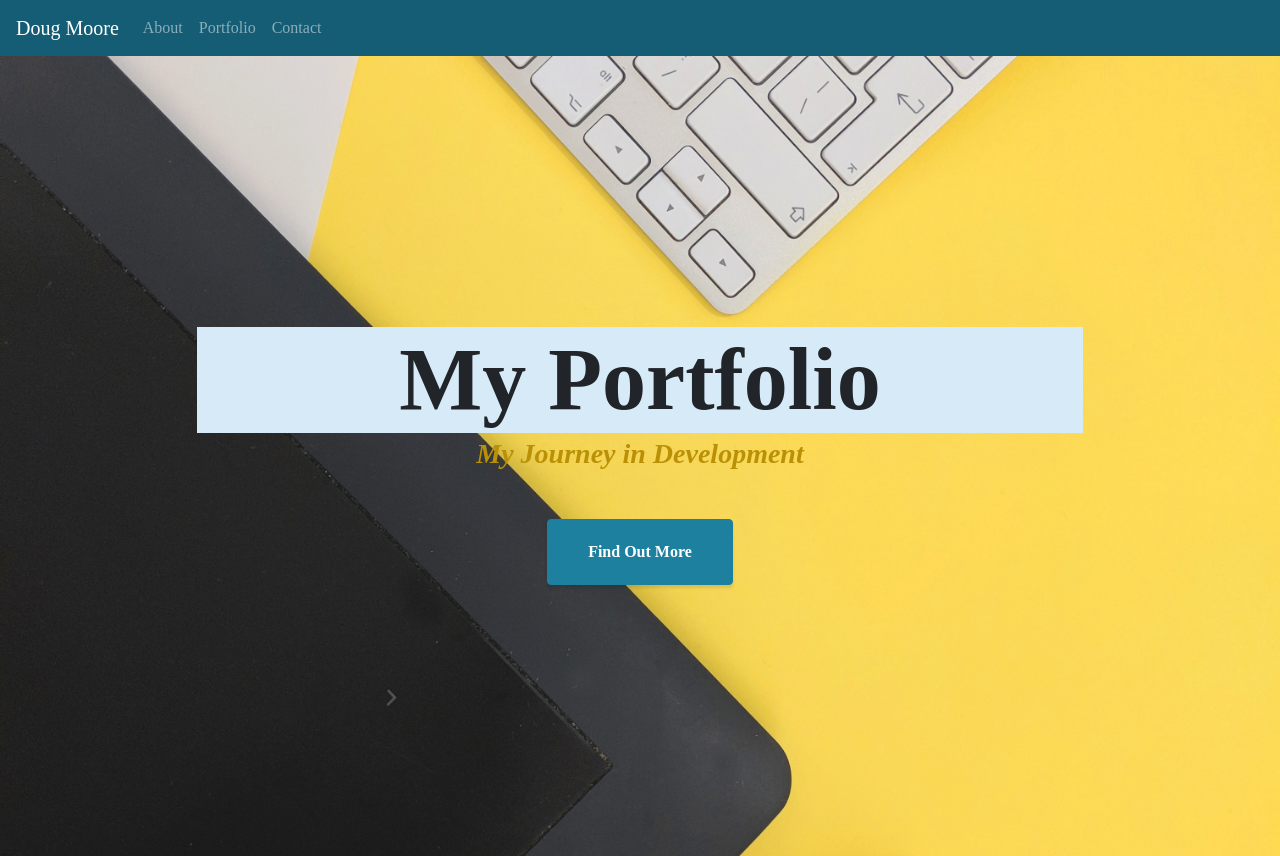
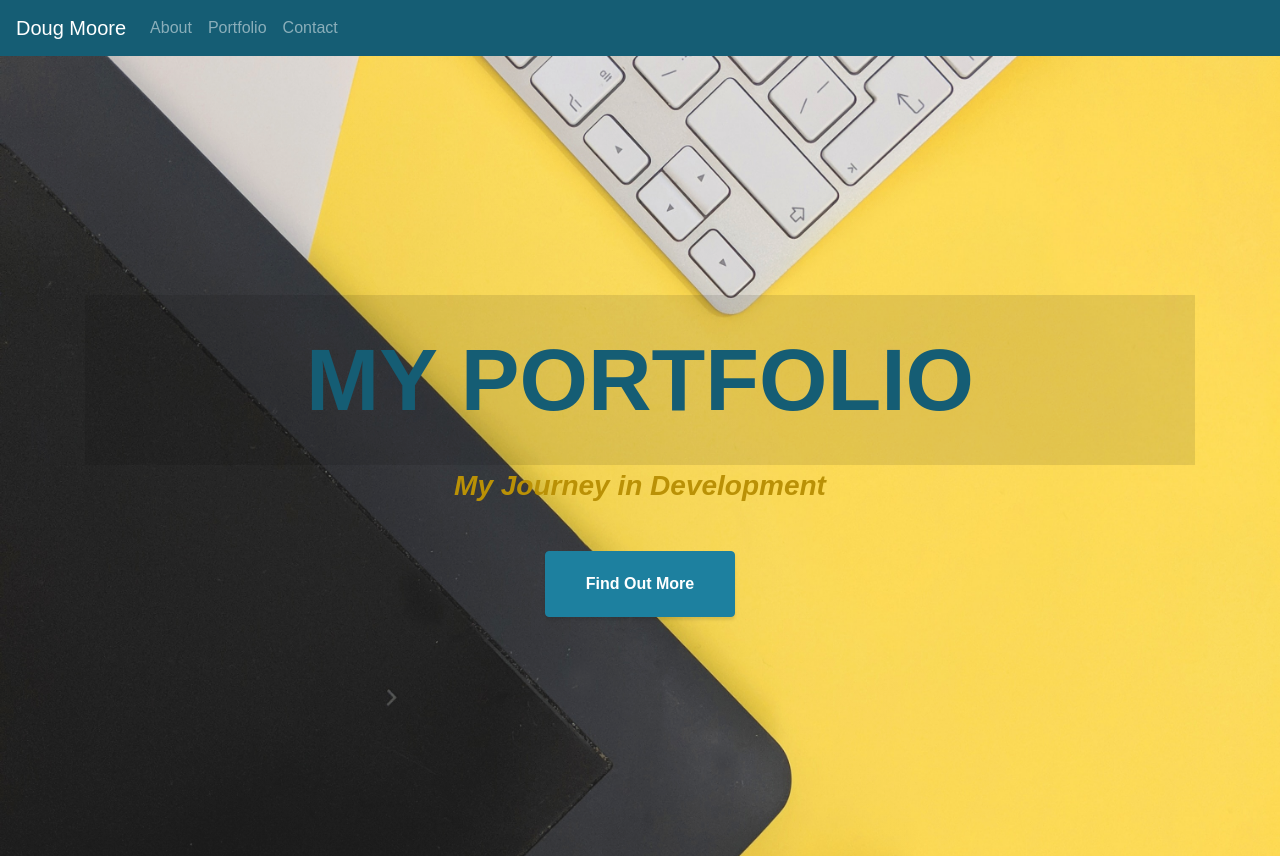
Before and after one commit to AllAroundD/myportfolio, a plain HTML site: page index.html in a window 1280 px wide. Shown: the top 856 px of the page. Drawn offline with nearby package versions, Linux system fonts and the light colour scheme.

Commit message:
made some cosmetic changes

```diff
--- a/assets/css/style.css
+++ b/assets/css/style.css
@@ -5,7 +5,7 @@ html {
 }
 
 body {
-  font-family: "Source Sans Pro";
+  font-family: "Montaserrat", sans-serif;
 }
 
 .navbar{
@@ -73,13 +73,23 @@ h6 {
   background-size: cover;
 }
 
-.masthead h1 {
+/* .masthead h1 {
   font-size: 4rem;
   margin: 0;
   padding: 0;
   background-color: #D6EAF8 ;
   margin-left: 7rem;
   margin-right: 7rem;
+} */
+
+.masthead h1 {
+  position: relative;
+  font-size: 3rem;
+  text-transform: uppercase;
+  text-align: center;
+  background: rgba(0,0,0,0.1);
+  padding: 2rem;
+  color: #155d74;
 }
 
 .masthead h3 {
@@ -87,7 +97,7 @@ h6 {
 }
 
 #page-top {
-  background-image: url("./assets/images/portfolio_background.jpg");
+  background-image: url("../images/portfolio_background.jpg");
 }
 
 @media (min-width: 992px) {
--- a/index.html
+++ b/index.html
@@ -5,7 +5,7 @@
     <meta name="viewport" content="width=device-width, initial-scale=1.0">
     <link rel="stylesheet" href="https://stackpath.bootstrapcdn.com/bootstrap/4.5.0/css/bootstrap.min.css"
         integrity="sha384-9aIt2nRpC12Uk9gS9baDl411NQApFmC26EwAOH8WgZl5MYYxFfc+NcPb1dKGj7Sk" crossorigin="anonymous">
-    <link href="vendor/simple-line-icons/css/simple-line-icons.css" rel="stylesheet">
+    <!-- <link href="vendor/simple-line-icons/css/simple-line-icons.css" rel="stylesheet"> -->
     <link rel="stylesheet" href="https://maxcdn.bootstrapcdn.com/font-awesome/4.5.0/css/font-awesome.min.css" />
     <link rel="stylesheet" href="./assets/css/style.css">
     <title>My Portfolio</title>
```
Also changed, not shown: 1 other file.
